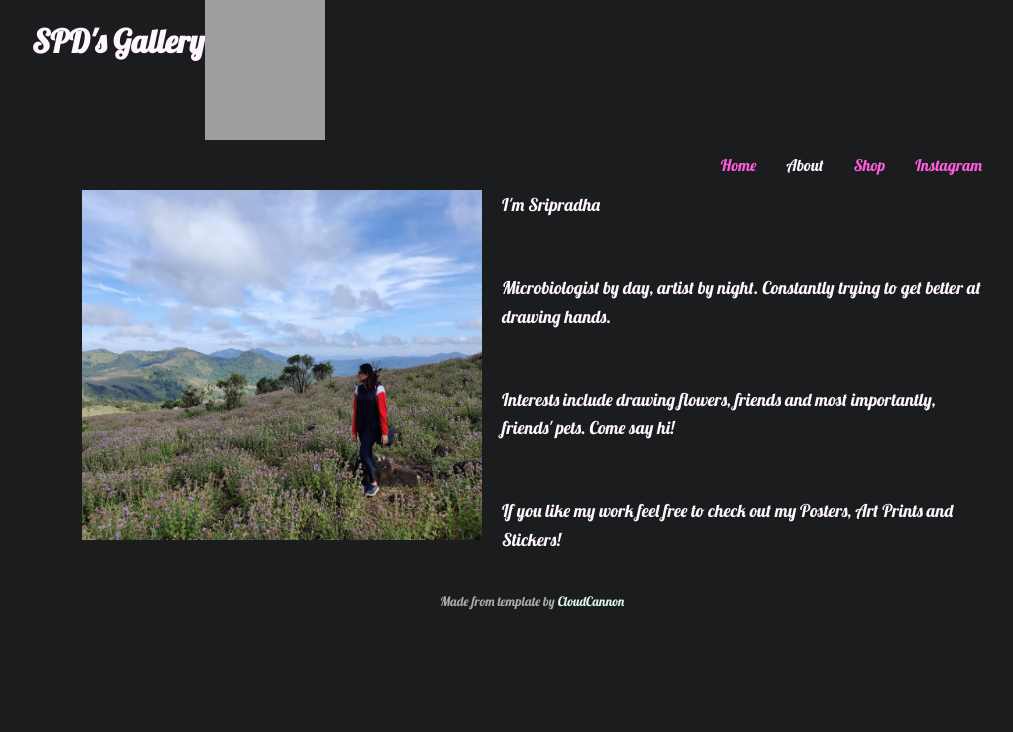
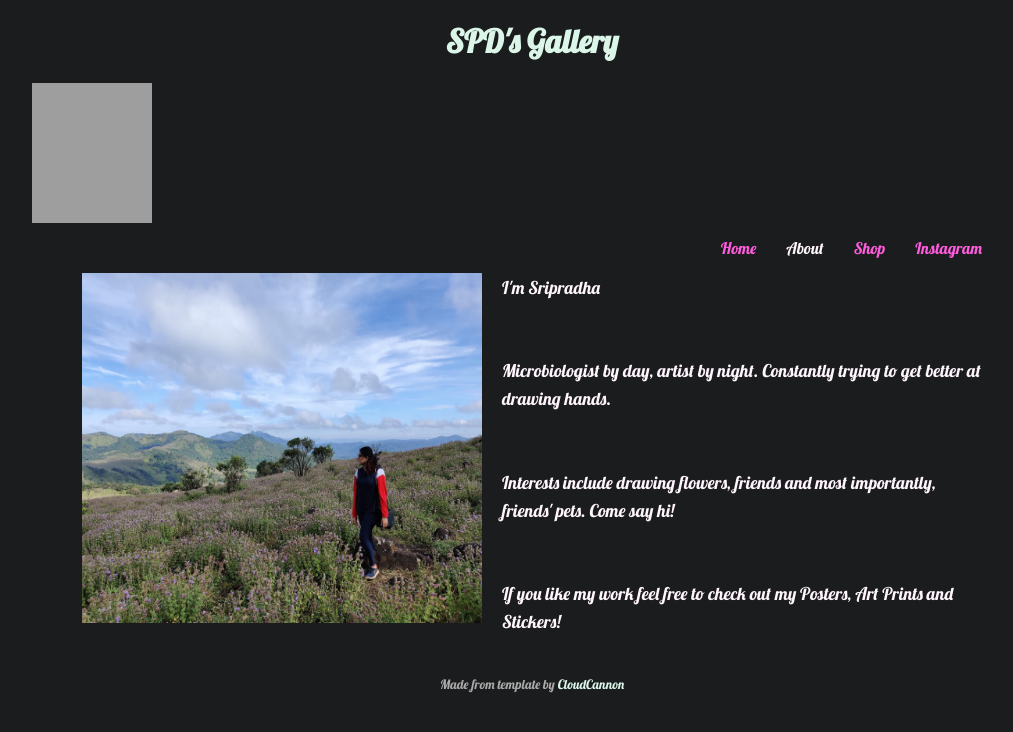
Before and after one commit to spdemergency/spdemergency.github.io, a Jekyll site: the page built from about.html, in a window 1280 px wide. Shown: the top 732 px of the page, without its empty margins (108-1121 px from the left). Built offline with Jekyll 4.4.1, drawn with Linux system fonts in a browser that asks for light colours; grey boxes are pictures that could not be loaded.

Commit message:
Update default.html

```diff
--- a/_layouts/default.html
+++ b/_layouts/default.html
@@ -24,9 +24,10 @@
 		{% endif %}
 	</head>
 
+	<h1 style="text-align: center;"><a href="/">SPD's Gallery</a></h1>
 	<body {% if page.text_width %}class="text-width"{% endif %}>
 		<header>
-			<h1 style="text-align: center;"><a href="/">SPD's Gallery</a></h1>
+
 				<img src="siteicon.jpg" alt="SPD" width="120" height="140"  max-width= "100%"
 				position="relative" left= "100px">
 		</header>
```
